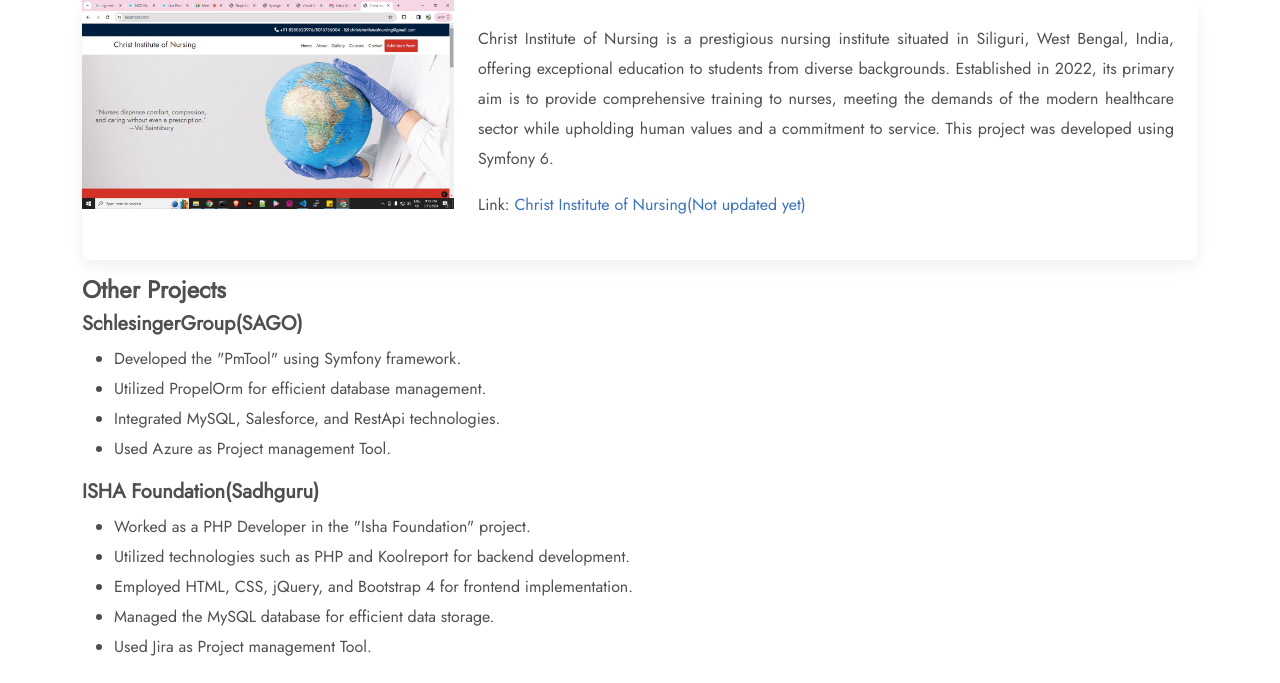
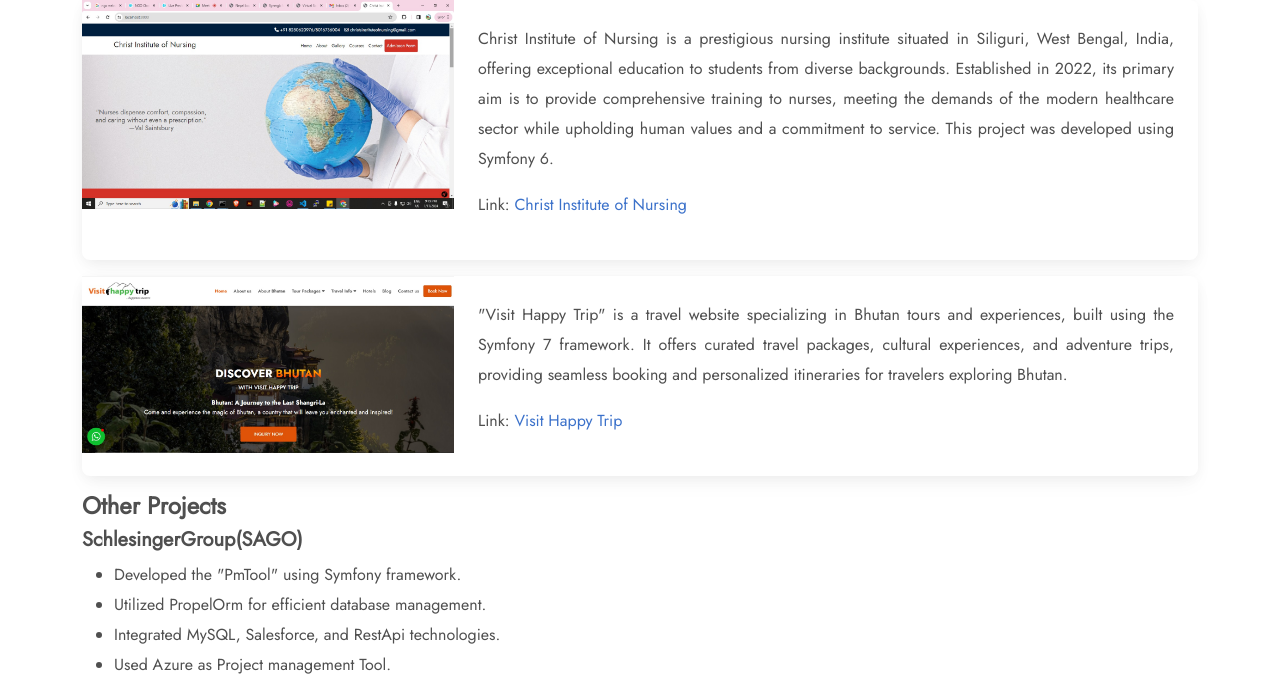
Before and after one commit to TsongSteven/portfolio, a plain HTML site: page index.html in a window 1280 px wide. Shown: the part 1746-2429 px from the top of the page. Drawn offline with nearby package versions, Linux system fonts and the light colour scheme; a web font is replaced by a local one.

Commit message:
visithappytrip project added

```diff
--- a/index.html
+++ b/index.html
@@ -196,7 +196,30 @@
 									Symfony 6.
 								</p>
 								<p>Link: <a href="https://christinstituteofnursing.co.in/" target="_blank">Christ
-										Institute of Nursing(Not updated yet)</a></p>
+										Institute of Nursing</a></p>
+							</div>
+						</div>
+					</div>
+				</div>
+			</div>
+		</div>
+		<div class="row">
+			<div class="col">
+				<div class="card mb-3">
+					<div class="row g-0">
+						<div class="col-md-4">
+							<img src="./img/visithappytrip.jpg" class="img-fluid">
+						</div>
+						<div class="col-md-8">
+							<div class="card-body">
+								<p class="card-text text-justify">
+									"Visit Happy Trip" is a travel website specializing in Bhutan tours and experiences,
+									built using the Symfony 7 framework. It offers curated travel packages, cultural
+									experiences, and adventure trips, providing seamless booking and personalized
+									itineraries for travelers exploring Bhutan.
+								</p>
+								<p>Link: <a href="https://www.visithappytrip.com/" target="_blank">Visit Happy
+										Trip</a></p>
 							</div>
 						</div>
 					</div>
```
Also changed, not shown: img/visithappytrip.jpg (added).
